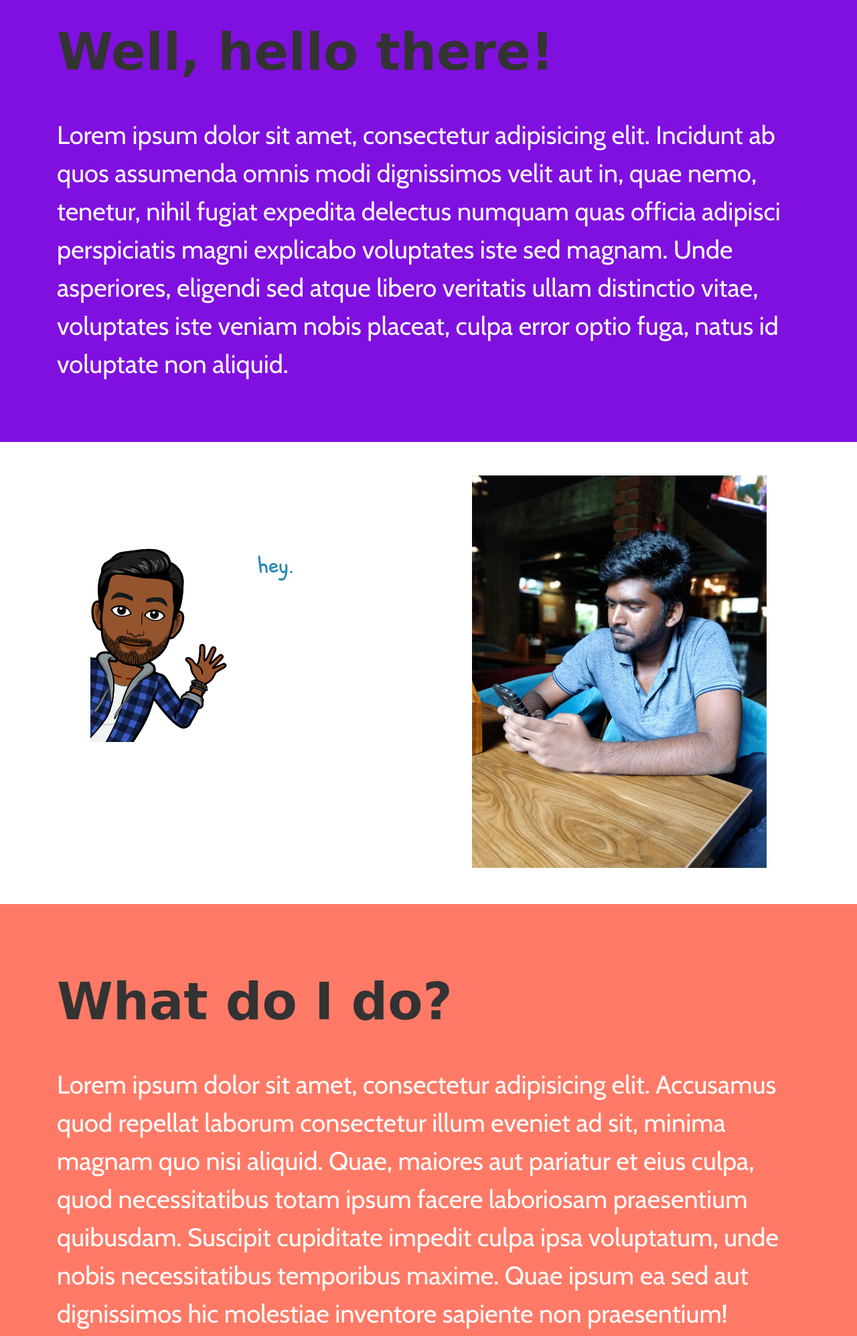
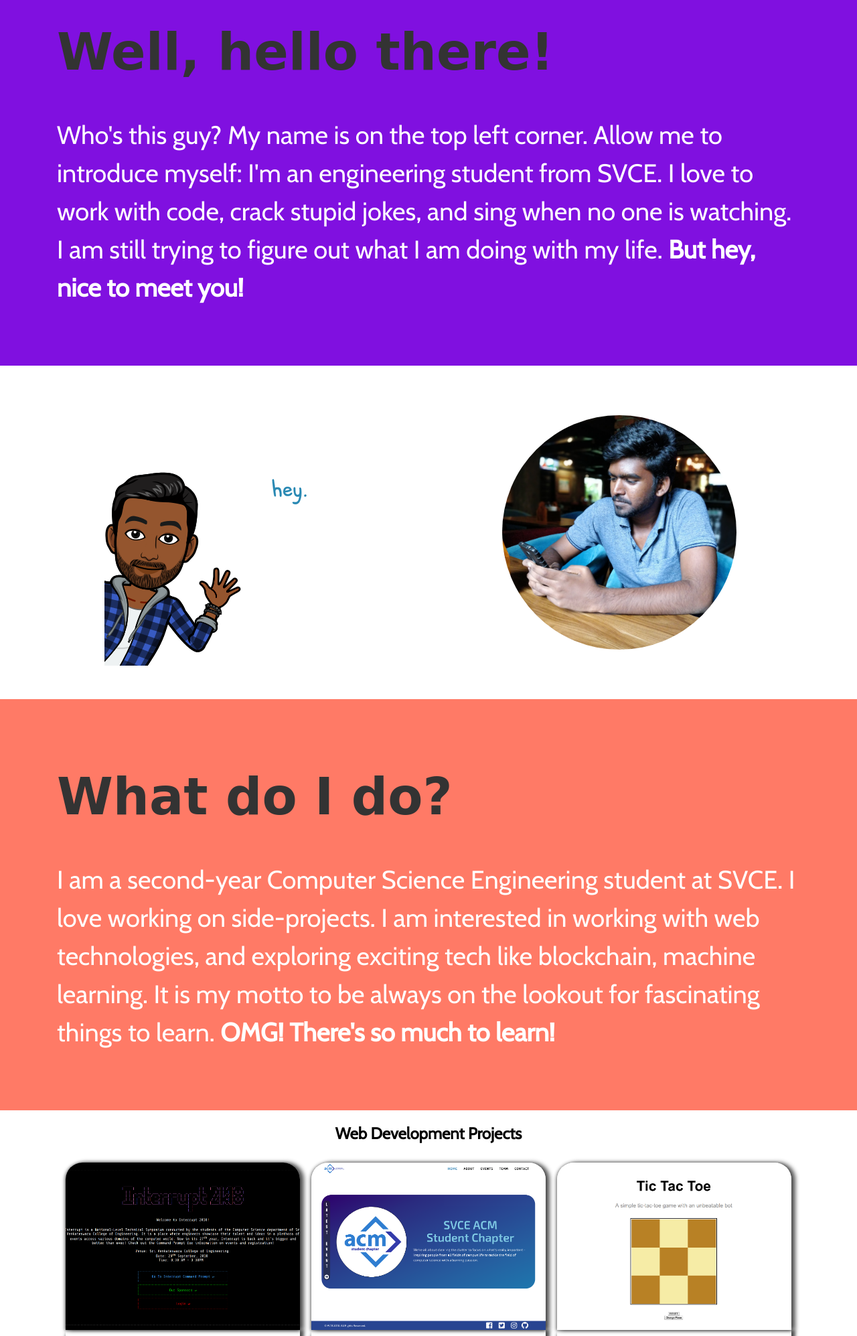
Before and after one commit to jyuvaraj03/jyuvaraj03.github.io, a PHP site: page / in a window 1280 px wide. Shown: the part 68-2063 px from the top of the page at 67% size. Run offline with PHP 8.4, Linux system fonts and the light colour scheme; some libraries are stand-ins or nearby versions; some web fonts are replaced.

Commit message:
Added a project and other content

```diff
--- a/index.html
+++ b/index.html
@@ -32,15 +32,15 @@
 		<div class="container">
 			<h1 class="section-title">Well, hello there!</h1><!-- .section-title -->
 			<p class="section-text">
-				Lorem ipsum dolor sit amet, consectetur adipisicing elit. Incidunt ab quos assumenda omnis modi dignissimos velit aut in, quae nemo, tenetur, nihil fugiat expedita delectus numquam quas officia adipisci perspiciatis magni explicabo voluptates iste sed magnam. Unde asperiores, eligendi sed atque libero veritatis ullam distinctio vitae, voluptates iste veniam nobis placeat, culpa error optio fuga, natus id voluptate non aliquid.
+				Who's this guy? My name is on the top left corner. Allow me to introduce myself: I'm an engineering student from SVCE. I love to work with code, crack stupid jokes, and sing when no one is watching. I am still trying to figure out what I am doing with my life. <span class="bold">But hey, nice to meet you!</span>
 			</p><!-- .section-text -->
 		</div><!-- .container -->
 	</div><!-- #intro -->
 	<div id="photos">
 		<div class="container">
 			<div class="row">
-				<div class="col-md-6"><img id="bitmoji-photo" src="heybm.png" alt="" class="potrait"></div><!-- .col-sm-6 -->
-				<div class="col-md-6"><img id="normal-photo" src="Yuv_pic.jpg" alt="" class="potrait"></div><!-- .col-sm-6 -->
+				<div class="col-md-6 potrait-container"><img id="bitmoji-photo" src="heybm.png" alt="" class="potrait"></div><!-- .col-sm-6 -->
+				<div class="col-md-6 potrait-container"><img id="normal-photo" src="Yuv_pic.jpg" alt="" class="potrait"></div><!-- .col-sm-6 -->
 			</div><!-- .row -->
 		</div><!-- .container -->
 	</div><!-- #photos -->
@@ -48,7 +48,7 @@
 		<div class="container">
 			<h1 class="section-title">What do I do?</h1><!-- .section-title -->
 			<p class="section-text">
-				Lorem ipsum dolor sit amet, consectetur adipisicing elit. Accusamus quod repellat laborum consectetur illum eveniet ad sit, minima magnam quo nisi aliquid. Quae, maiores aut pariatur et eius culpa, quod necessitatibus totam ipsum facere laboriosam praesentium quibusdam. Suscipit cupiditate impedit culpa ipsa voluptatum, unde nobis necessitatibus temporibus maxime. Quae ipsum ea sed aut dignissimos hic molestiae inventore sapiente non praesentium!
+				I am a second-year Computer Science Engineering student at SVCE. I love working on side-projects. I am interested in working with web technologies, and exploring exciting tech like blockchain, machine learning. It is my motto to be always on the lookout for fascinating things to learn. <span class="bold">OMG! There's so much to learn!</span>
 			</p><!-- .section-text -->
 		</div><!-- .container -->
 	</div><!-- #work-desc -->
@@ -159,10 +159,40 @@
                             </div><!-- .box -->
                         </div>
 	                </article>
+	                <article class="image__cell is-collapsed">
+	                    <div class="image--basic">
+	                        <a class="expand-link" href="#event-4">
+	                            <div class="img-container">
+	                                <img id="event-4" class="basic__img" src="weather.png">
+	                            </div><!-- .img-container -->
+	                            <div class="caption text-center"><h4>Weather App</h4></div><!-- .caption -->
+	                        </a>
+	                        <div class="arrow--up"></div>
+	                    </div>
+	                    <div class="image--expand">
+	                        <a href="#close-jump-4" class="expand__close">✕</a>
+	                        <div class="event-title text-center"><h1>Weather App</h1>
+	                        </div><!-- .event-title -->
+	                        <div class="box">
+	                            <div class="large-img-container">
+	                                <img class="image--large" src="weather.png">
+	                                <a href="https://codepen.io/Yuvaraj/full/PjMzpp" target="_blank" class="overlay">View Full Site</a><!-- .overlay -->
+	                            </div><!-- .large-img-container -->
+                                <div class="desc-box">
+                                    <p class="event-desc">Lorem ipsum dolor sit amet, consectetur adipisicing elit. Labore quisquam, odit magnam doloremque qui aliquid! Minima et animi, nisi suscipit repellat voluptas ratione, quos recusandae, dolorum tempora provident dignissimos sequi.</p><!-- .event-desc -->
+                                </div><!-- .desc-box -->
+                            </div><!-- .box -->
+                        </div>
+	                </article>
 				</div><!-- .image-grid -->
 			</div><!-- #web-designs -->
 			<div id="others">
 				<h2 class="sub-title text-center">Other Projects, Certifications, and Whatnot</h2><!-- .sub-title -->
+				<div class="achievements-table">
+					<div class="achievement">
+						<p class="achievement-title">Best Innovation Award - SAACHACK'18</p><!-- .achievement-title -->
+					</div><!-- .achievement -->
+				</div><!-- .achievements-table -->
 			</div><!-- #others -->
 		</div><!-- .container -->
 	</div><!-- #work -->
--- a/main.css
+++ b/main.css
@@ -19,6 +19,9 @@ body {
 .section-title {
   color: #333;
   font-family: 'Patua One', cursive; }
+
+.bold {
+  font-weight: bold; }
 
 .section-text {
   color: white;
@@ -100,9 +103,20 @@ body {
 .wrap a:first-child {
   margin-right: auto; }
 
+.potrait-container {
+  display: flex;
+  justify-content: center;
+  align-items: center; }
+
 .potrait {
   max-width: 100%;
   padding: 50px; }
+
+#normal-photo {
+  height: 450px;
+  width: 450px;
+  object-fit: cover;
+  border-radius: 50%; }
 
 .contact-bitmojis {
   padding: 50px;
--- a/main.scss
+++ b/main.scss
@@ -25,6 +25,9 @@ body {
   font-family: 'Patua One', cursive;
 }
 
+.bold {
+  font-weight: bold;
+}
 .section-text {
   color: white;
   font-family: 'Cabin', sans-serif;
@@ -124,11 +127,22 @@ body {
   margin-right: auto;
 }
 
+.potrait-container {
+  display: flex;
+  justify-content: center;
+  align-items: center;
+}
 .potrait{
   max-width: 100%;
   padding: 50px;
 }
 
+#normal-photo {
+  height: 450px;
+  width: 450px;
+  object-fit: cover;
+  border-radius: 50%;
+}
 .contact-bitmojis {
   padding: 50px;
   max-width: 300px;
```
Also changed, not shown: weather.png (added), 1 other file.
